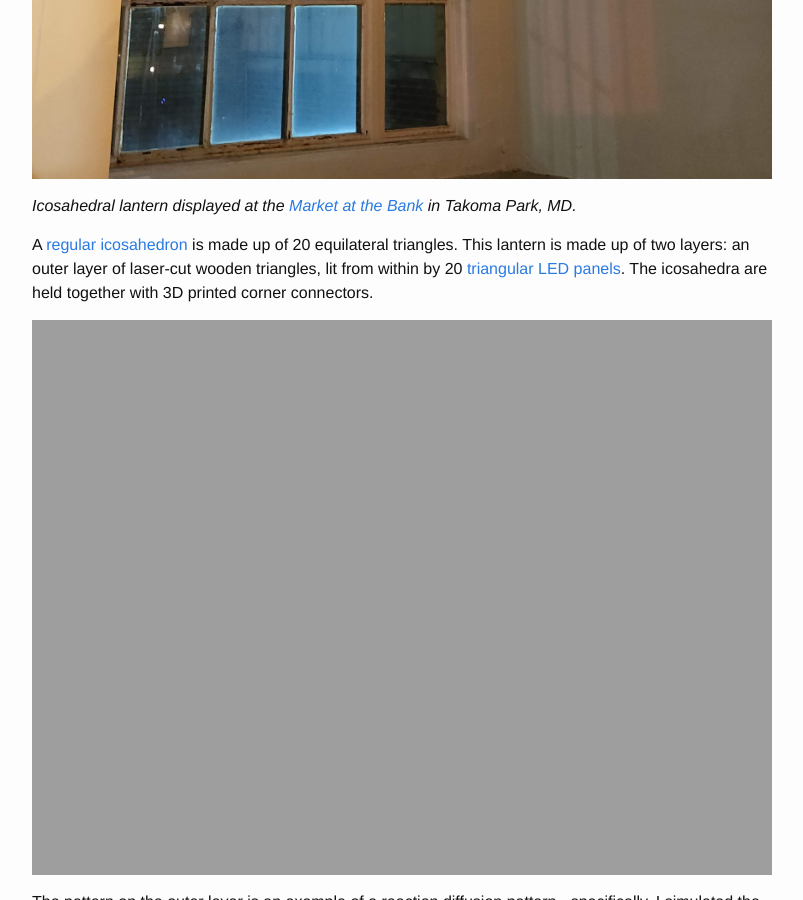
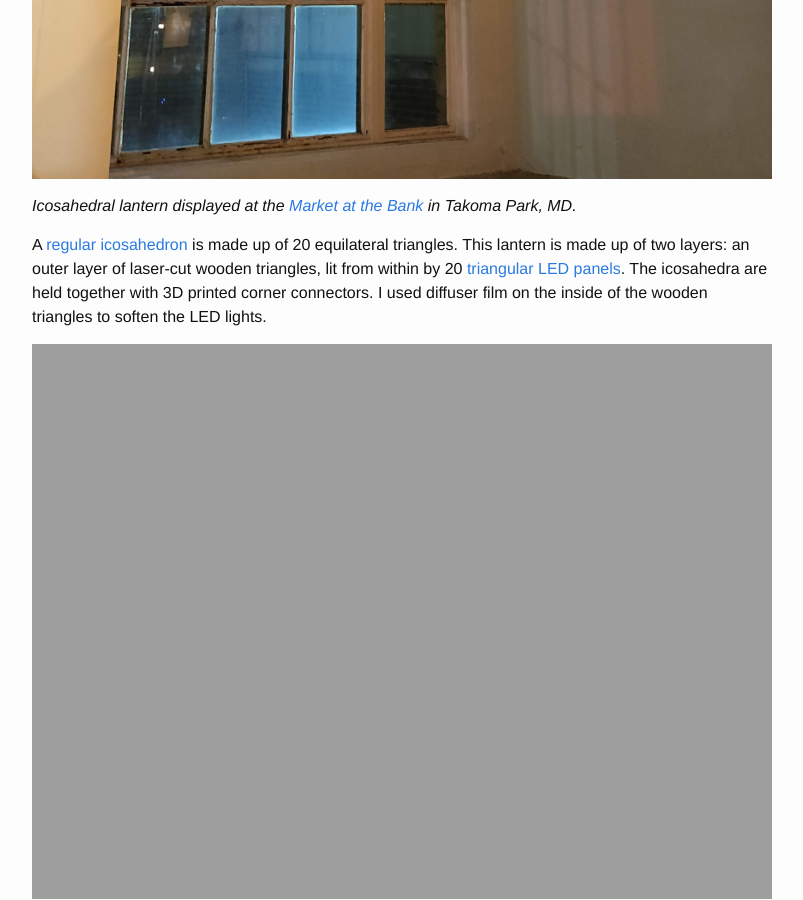
Before and after one commit to patrickfletcher/patrickfletcher.github.io, a Jekyll site: the page built from lights.md, in a window 1280 px wide and 900 px high, scrolled down 1526 px. Shown: the whole window, without its empty margins (238-1041 px from the left). Built offline with Jekyll 4.4.1, drawn with Linux system fonts in a browser that asks for light colours.

Commit message:
Update lights.md

```diff
--- a/lights.md
+++ b/lights.md
@@ -25,7 +25,7 @@ I designed these triangular LED panels to light my [icosahedral lantern](#icosah
 
 *Icosahedral lantern displayed at the [Market at the Bank](https://www.marketatthebank.com/) in Takoma Park, MD.*
 
-A [regular icosahedron](https://en.wikipedia.org/wiki/Regular_icosahedron) is made up of 20 equilateral triangles. This lantern is made up of two layers: an outer layer of laser-cut wooden triangles, lit from within by 20 [triangular LED panels](#triangular-led-panels). The icosahedra are held together with 3D printed corner connectors.
+A [regular icosahedron](https://en.wikipedia.org/wiki/Regular_icosahedron) is made up of 20 equilateral triangles. This lantern is made up of two layers: an outer layer of laser-cut wooden triangles, lit from within by 20 [triangular LED panels](#triangular-led-panels). The icosahedra are held together with 3D printed corner connectors. I used diffuser film on the inside of the wooden triangles to soften the LED lights.
 
 <p style="text-align:center;">
 <img src="{{ site.url }}/assets/led/lantern open.jpg" alt="Icosahedral lantern - internal view"  style="width: 100%"/>
```
